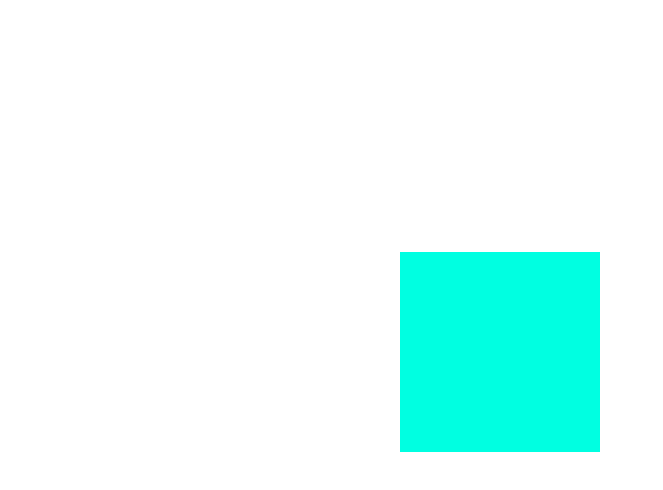
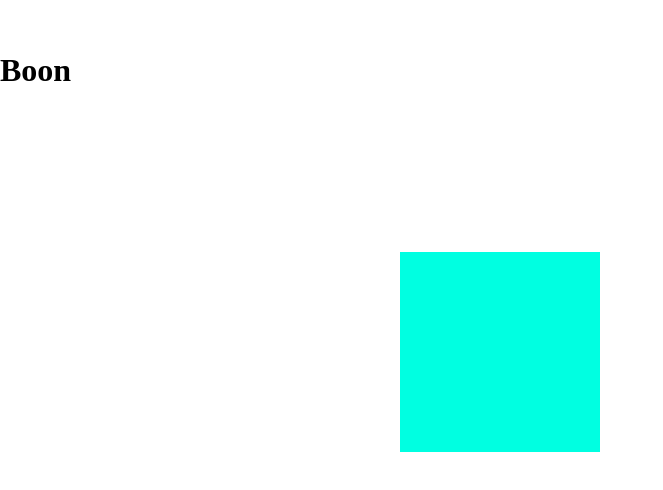
Before and after one commit to Prasee92/AMWD-Prasanna, a plain HTML site: page Animation/index.html in a window 1280 px wide. Shown: the part 148-638 px from the top of the page, without its empty margins (0-663 px from the left). Drawn offline with Linux system fonts and the light colour scheme.

Commit message:
add my name

```diff
--- a/Animation/index.html
+++ b/Animation/index.html
@@ -8,5 +8,6 @@
 </head>
 <body>
     <div class="content"></div>
+    <div><h1>Boon</h1></div>
 </body>
 </html>
```
